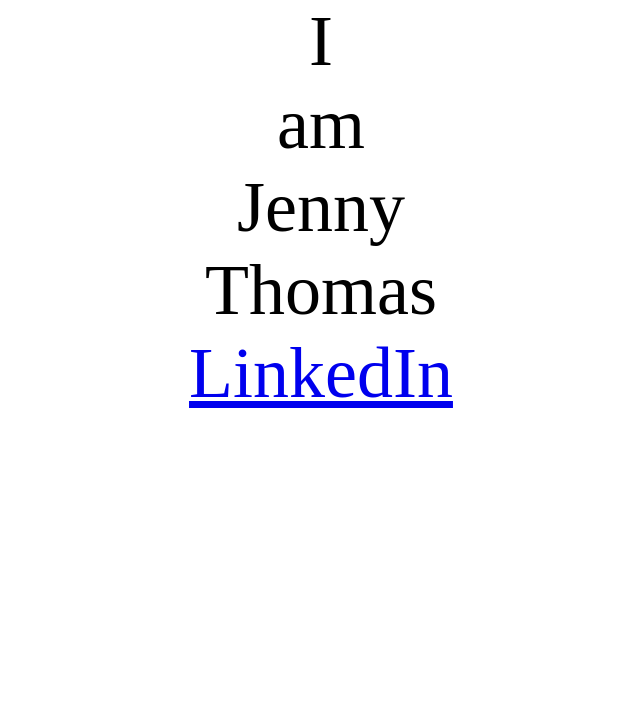
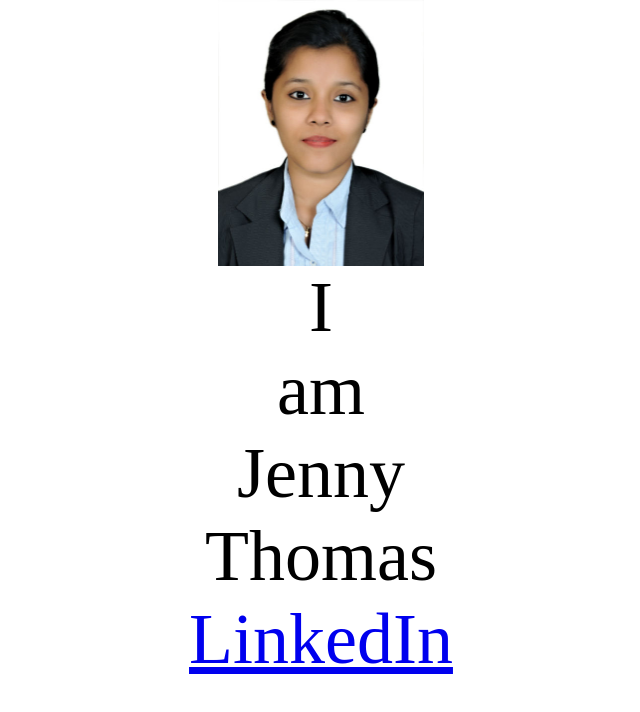
Before and after one commit to write2jennythomas/mywebsite, a plain HTML site: page index.html in a window 1280 px wide. Shown: the whole page, without its empty margins (319-959 px from the left). Drawn offline with Linux system fonts and the light colour scheme; a web font is replaced by a local one.

Commit message:
Update index.html

```diff
--- a/index.html
+++ b/index.html
@@ -1,6 +1,7 @@
 <head>
   <link rel="stylesheet" href="./style.css">
 </head>
+<div style="text-align: center;"><img src="./photo.jpg" width="50%"></div>
 <div class="light example">I</div>
 <div class="light example">am</div>
 <div class="light example">Jenny</div>
```
